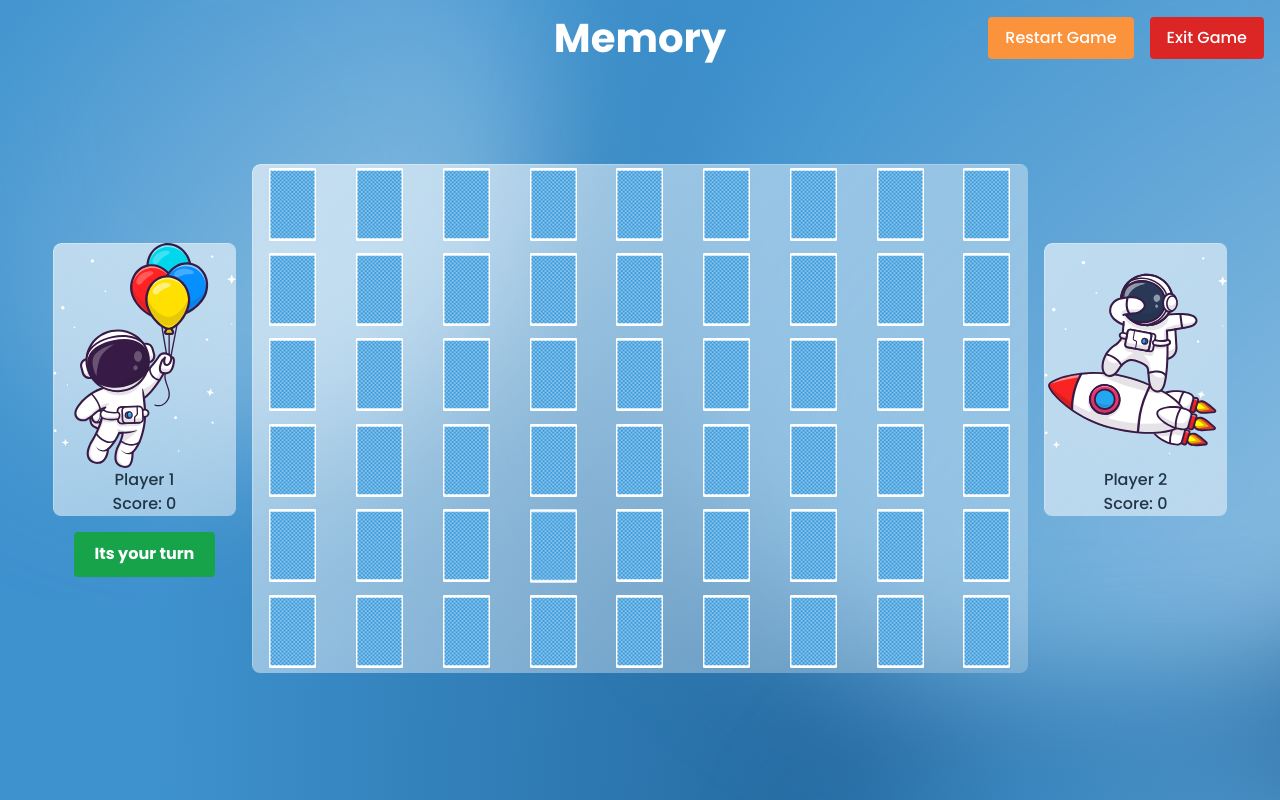
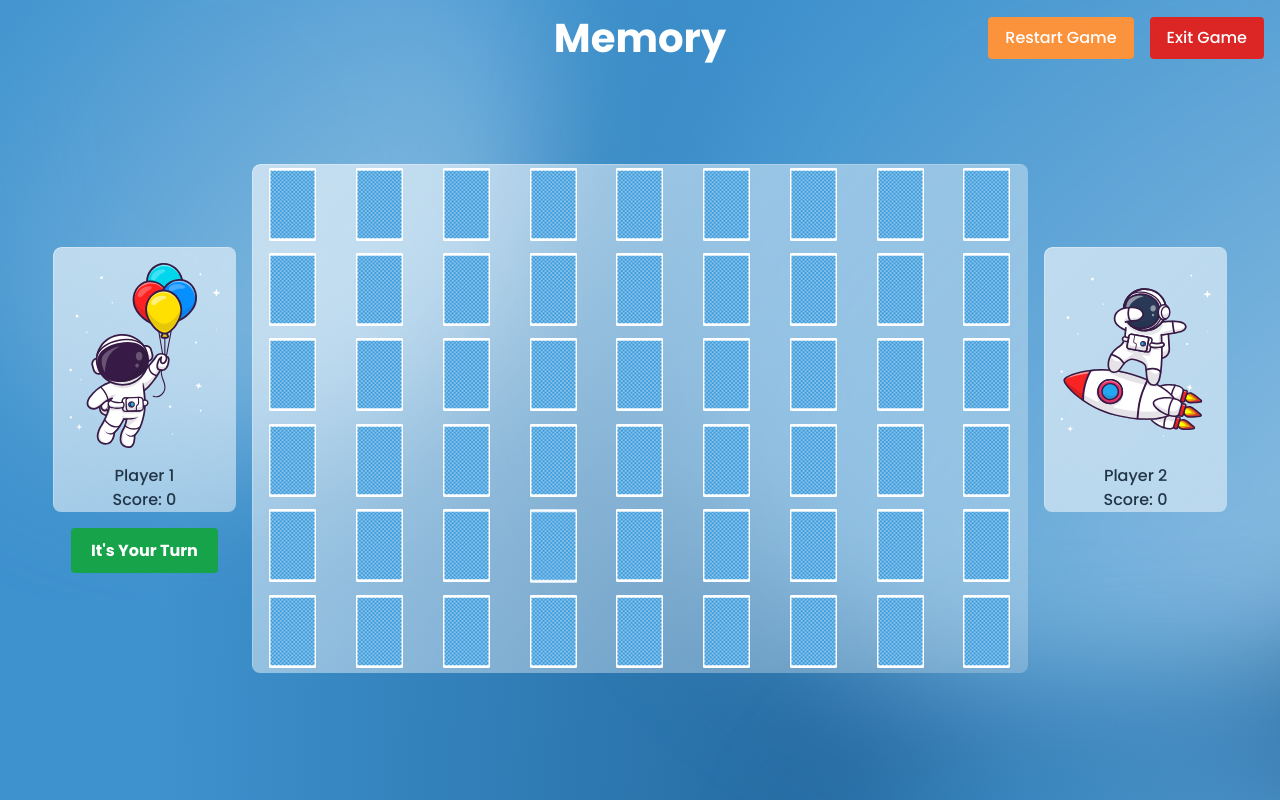
Before and after one commit to zmaqutu/specno-memory-game, a React (Vite) app: page / in a window 1280 px wide. Both pictures are taken after a click on the button "Start Game". Built offline with nearby package versions, Linux system fonts and the light colour scheme.

Commit message:
enhancement-small visual changes, image padding, text formatting

```diff
--- a/src/components/GameBoard/GameBoard.jsx
+++ b/src/components/GameBoard/GameBoard.jsx
@@ -91,18 +91,18 @@ function GameBoard({ playerOneName, playerTwoName }) {
                     <img
                         src={player1Image}
                         alt="Player 1"
-                        className="w-full h-auto"
+                        className="w-full h-auto p-4"
                     />
                     {playerOneName ? <p>{playerOneName}</p> : <p>Player 1</p>}
                     <h2>Score: {playerOneScore}</h2>
                 </div>
                 {currentPlayer === 1 ? (
                     <button className="bg-green-600 font-bold text-white my-4 rounded">
-                        Its your turn
+                        It's Your Turn
                     </button>
                 ) : (
                     <button className="font-bold text-blue-500 my-4 rounded invisible">
-                        Its your turn
+                        It's Your Turn
                     </button>
                 )}
             </div>
@@ -126,18 +126,18 @@ function GameBoard({ playerOneName, playerTwoName }) {
                     <img
                         src={player2Image}
                         alt="Player 2"
-                        className="w-full h-auto"
+                        className="w-full h-auto p-4"
                     />
                     {playerTwoName ? <p>{playerTwoName}</p> : <p>Player 2</p>}
                     <h2>Score: {playerTwoScore}</h2>
                 </div>
                 {currentPlayer === 2 ? (
                     <button className="bg-neutral-200 font-bold text-blue-500 my-4 rounded">
-                        Its your turn
+                        It's Your Turn
                     </button>
                 ) : (
                     <button className="font-bold text-blue-500 my-4 rounded invisible">
-                        Its your turn
+                        It's Your Turn
                     </button>
                 )}
             </div>
--- a/src/components/PlayerModal/PlayerModal.jsx
+++ b/src/components/PlayerModal/PlayerModal.jsx
@@ -26,7 +26,7 @@ function PlayerModal({ toggleGameState, setPlayerNames }) {
                         <img
                             src={player1Image}
                             alt="Player 1"
-                            className="w-full h-auto"
+                            className="w-full h-auto p-4"
                         />
                         <input
                             type="text"
@@ -40,7 +40,7 @@ function PlayerModal({ toggleGameState, setPlayerNames }) {
                         <img
                             src={player2Image}
                             alt="Player 2"
-                            className="w-full h-auto"
+                            className="w-full h-auto p-4"
                         />
                         <input
                             type="text"
```
